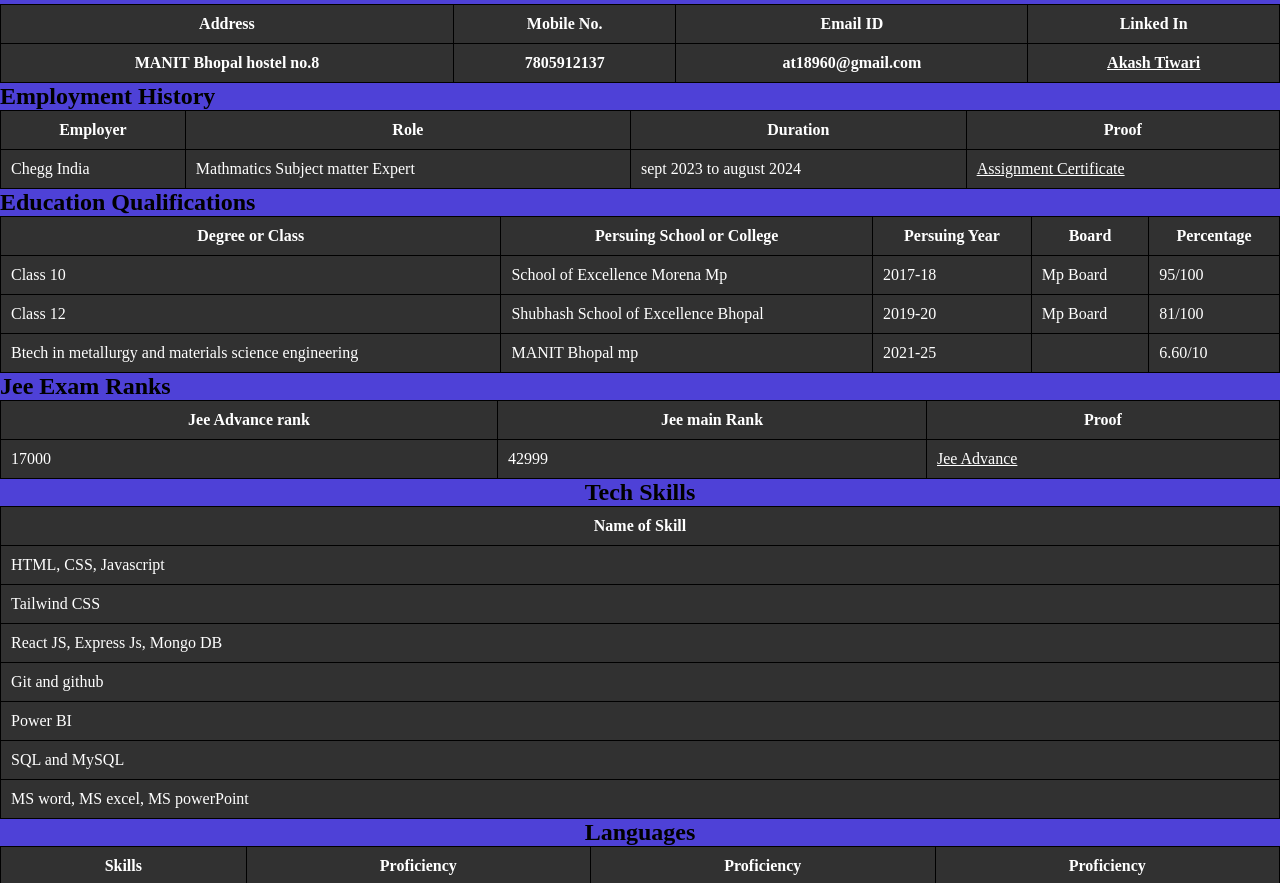
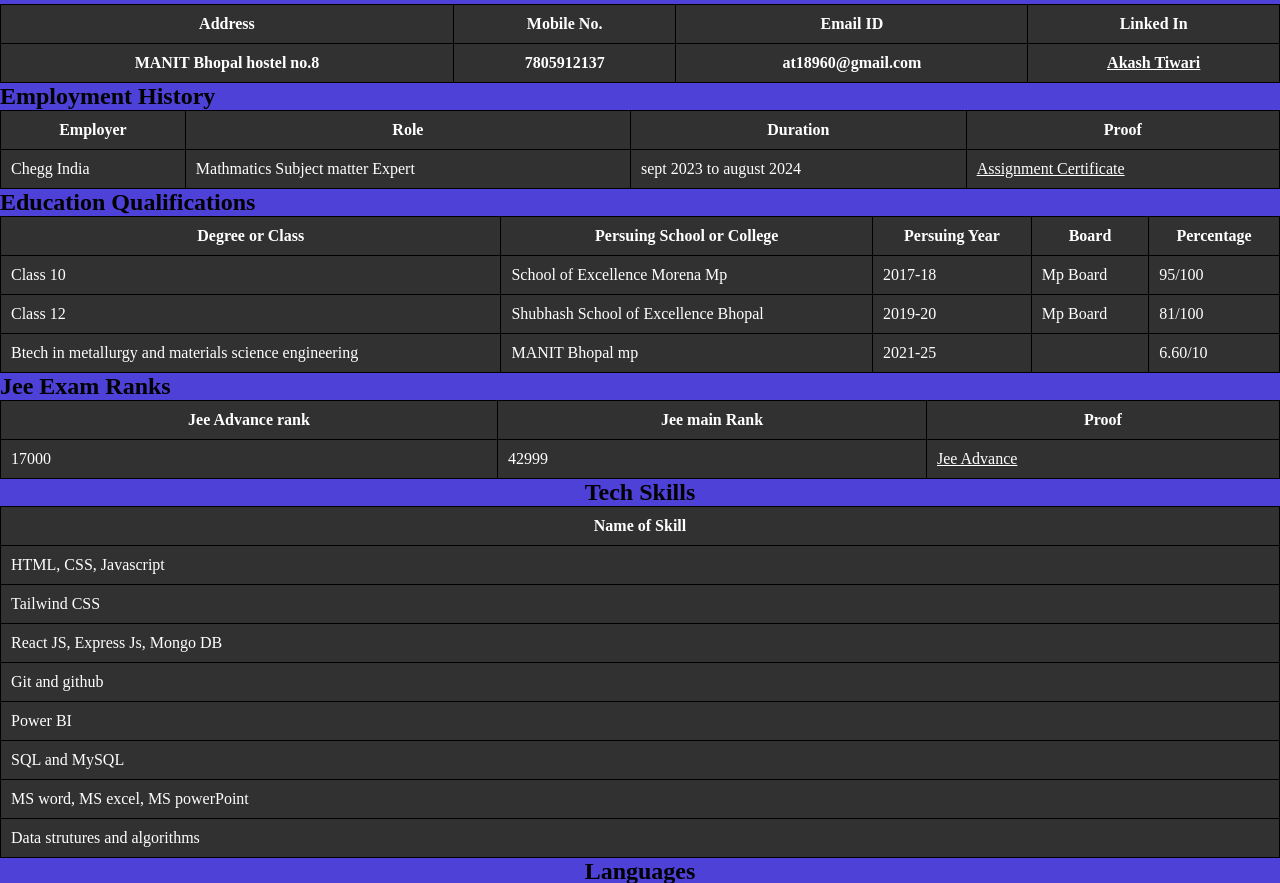
Before and after one commit to akashtiwari200/resume, a plain HTML site: page index.html in a window 1280 px wide. Shown: the part 60-943 px from the top of the page. Drawn offline with Linux system fonts and the light colour scheme.

Commit message:
Update index.html

```diff
--- a/index.html
+++ b/index.html
@@ -120,6 +120,9 @@
         <tr>
             <td>MS word, MS excel, MS powerPoint</td>
         </tr>
+         <tr>
+            <td>Data strutures and algorithms</td>
+        </tr>
 
     </table>
     <h2 class="Headings">Languages</h2>
```
